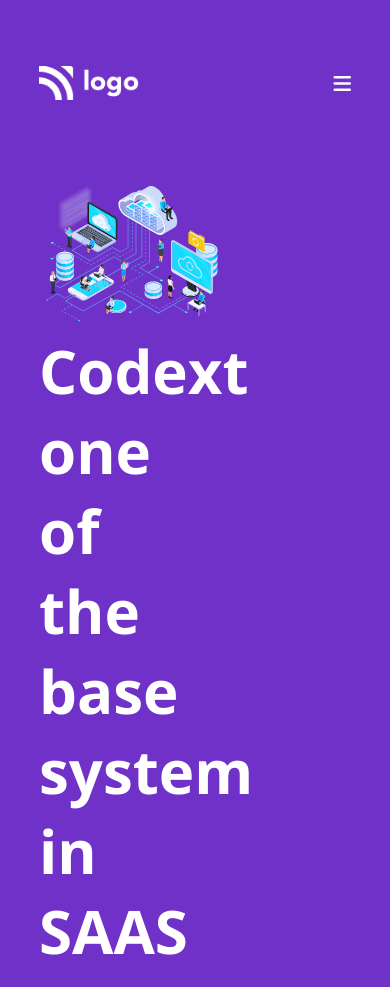
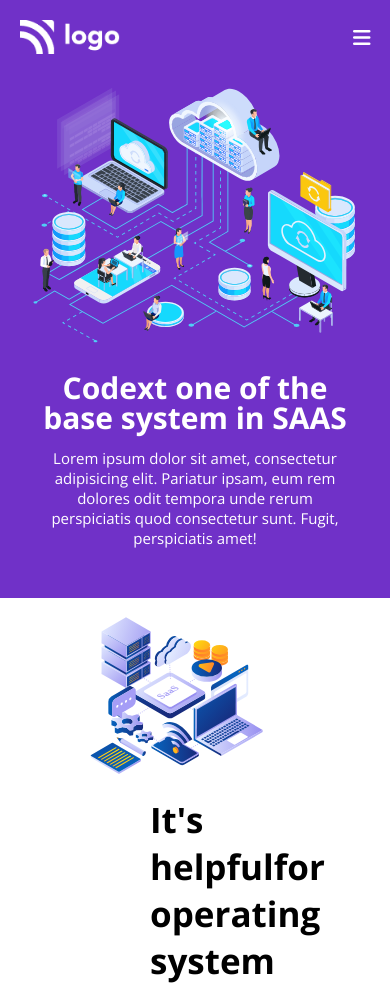
Before and after one commit to omkarg01/HTML-CSS-Project-13, a plain HTML site: page index.html in a window 390 px wide. Shown: the top 987 px of the page. Drawn offline with nearby package versions, Linux system fonts and the light colour scheme.

Commit message:
hero responsive

```diff
--- a/style/style.css
+++ b/style/style.css
@@ -40,7 +40,8 @@ body {
 .navbar {
     display: flex;
     justify-content: space-between;
-    height: 20vh;
+    /* height: 20vh; */
+    padding-block: 3rem;
     align-items: center;
 }
 
@@ -124,10 +125,6 @@ body {
 
 .hero .right img {
     width: 100%;
-    /* height: 90vh; */
-    /* position: absolute; */
-    /* left: 45vw; */
-    /* top: 10rem; */
 }
 
 
@@ -299,9 +296,21 @@ body {
         color:var(--white);
     }
 
+    .header{
+        padding-bottom: 5rem;
+        padding-inline: 5vw;
+    }
+
+    .navbar{
+        padding: 0;
+        padding-top: 2rem;
+
+    }
+
     .nav-list {
         display: none;
     }
+
 
 
 
@@ -309,9 +318,37 @@ body {
         flex-direction: column-reverse;
     }
 
+    .hero .left {
+        width: 100%;
+    }
+
+    .hero .left h1 {
+        text-align: center;
+        font-size: 3rem;
+        line-height: 3rem;
+        margin-block: 1.5rem;
+        width: 90%;
+        margin-inline: auto;
+    }
+
+    .hero .left p {
+        text-align: center;
+        font-size: 1.5rem;
+        font-weight: 400;
+        width: 85%;
+        margin-inline: auto;
+    }
+
+    .hero .right {
+        width: 100%;
+    }
+
+
 
     .application{
         flex-direction: column;
+        padding: 0;
+        width: 90vw;
     }
 
 
```
